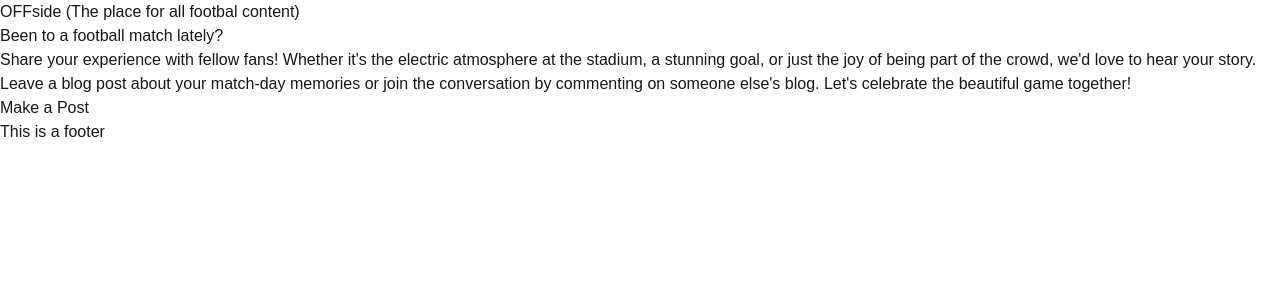
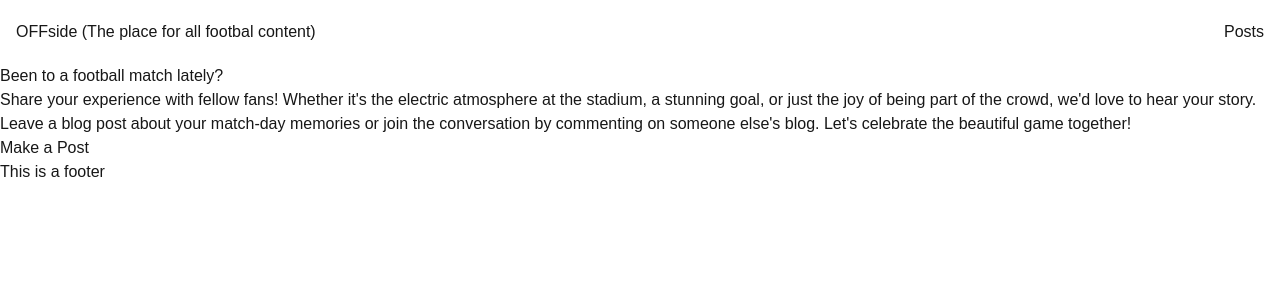
Before and after one commit to BullDogPatch/week8-assignment, a Next.js app: page / in a window 1280 px wide. Shown: the top 300 px of the page. Built offline with nearby package versions, Linux system fonts and the light colour scheme.

Commit message:
add post Link in header

```diff
--- a/src/app/posts/[id]/page.js
+++ b/src/app/posts/[id]/page.js
@@ -8,10 +8,8 @@
 const SinglePostPage = async ({ params }) => {
   const { id } = await params;
   const { rows: postBydId } = await fetchPostById(id);
-  console.log(postBydId);
 
   const { rows: comments } = await fetchCommentsByPostId(id);
-  console.log(comments);
 
   return (
     <div>
--- a/src/components/Header.jsx
+++ b/src/components/Header.jsx
@@ -1,7 +1,10 @@
+import Link from 'next/link';
+
 const Header = () => {
   return (
-    <header>
+    <header className='h-16 p-4 flex justify-between items-center'>
       <p>OFFside (The place for all footbal content)</p>
+      <Link href='/posts'>Posts</Link>
     </header>
   );
 };
```
